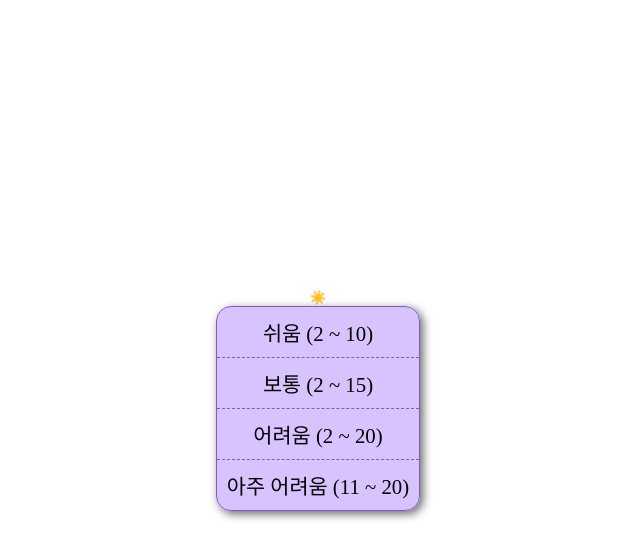
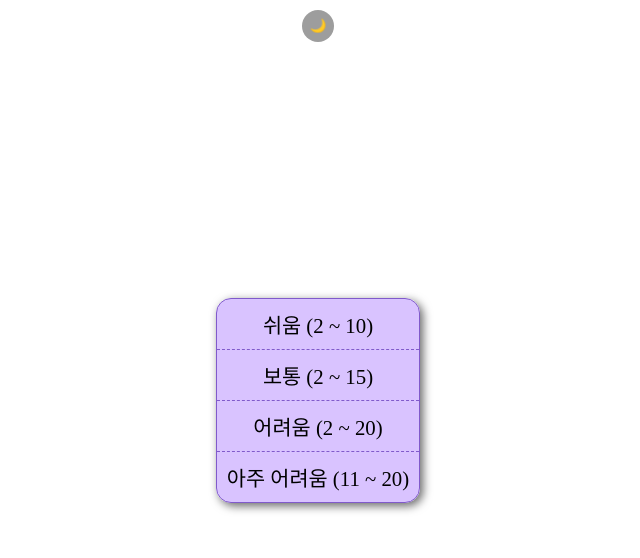
Before and after one commit to marshall-ku/simple-brain-training, a React (Create React App) app: page / in a window 1280 px wide. Shown: the top 558 px of the page, without its empty margins (322-962 px from the left). Built offline with nearby package versions, Linux system fonts and the light colour scheme; a web font is replaced by a local one.

Commit message:
updated dark theme button design, saving dark theme status

```diff
--- a/public/getTheme.js
+++ /dev/null
@@ -1,4 +0,0 @@
-const darkTheme =
-    localStorage.getItem("dark") === "true" ||
-    window.matchMedia("(prefers-color-scheme: dark)").matches ||
-    false;
--- a/public/index.html
+++ b/public/index.html
@@ -13,12 +13,15 @@
         <link rel="manifest" href="%PUBLIC_URL%/manifest.json" />
         <title>Brain Training</title>
         <script>
-            const darkTheme =
-                localStorage.getItem("dark") === "true" ||
-                window.matchMedia("(prefers-color-scheme: dark)").matches ||
-                false;
+            window.darkTheme =
+                localStorage.getItem("dark") === "false"
+                    ? false
+                    : localStorage.getItem("dark") === "true" ||
+                      window.matchMedia("(prefers-color-scheme: dark)")
+                          .matches ||
+                      false;
 
-            darkTheme && document.documentElement.classList.add("dark");
+            window.darkTheme && document.documentElement.classList.add("dark");
         </script>
         <meta name="description" content="곱셈으로 하는 간단한 두뇌 트레이닝" />
         <meta property="og:type" content="website" />
--- a/src/DarkTheme.js
+++ b/src/DarkTheme.js
@@ -17,13 +17,15 @@ class DarkTheme extends React.Component {
                   {
                       dark: false,
                   },
-                  html.classList.remove("dark")
+                  html.classList.remove("dark"),
+                  localStorage.setItem("dark", "false")
               )
             : this.setState(
                   {
                       dark: true,
                   },
-                  html.classList.add("dark")
+                  html.classList.add("dark"),
+                  localStorage.setItem("dark", "true")
               );
     };
 
@@ -31,9 +33,12 @@ class DarkTheme extends React.Component {
         const { dark } = this.state;
         return (
             <>
-                <button className="darkThemeButton" onClick={this.toggleTheme}>
-                    <span role="img" aria-label="Light Mode">
-                        {dark ? "🌙" : "☀️"}
+                <button id="darkThemeButton" onClick={this.toggleTheme}>
+                    <span
+                        role="img"
+                        aria-label={dark ? "밝은 모드" : "어두운 모드"}
+                    >
+                        {dark ? "☀️" : "🌙"}
                     </span>
                 </button>
             </>
--- a/src/index.css
+++ b/src/index.css
@@ -170,3 +170,21 @@ h1 {
     border: 1px solid #805acb;
     cursor: pointer;
 }
+
+/* Dark Mode Button */
+#darkThemeButton {
+    position: fixed;
+    top: 10px;
+    left: calc(50% - 1rem);
+    display: inline-block;
+    width: 2rem;
+    height: 2rem;
+    padding: 5px;
+    border-radius: 50%;
+    background: rgba(60, 60, 60, 0.5);
+    cursor: pointer;
+}
+
+html.dark #darkThemeButton {
+    background: rgba(190, 190, 190, 0.5);
+}
```
